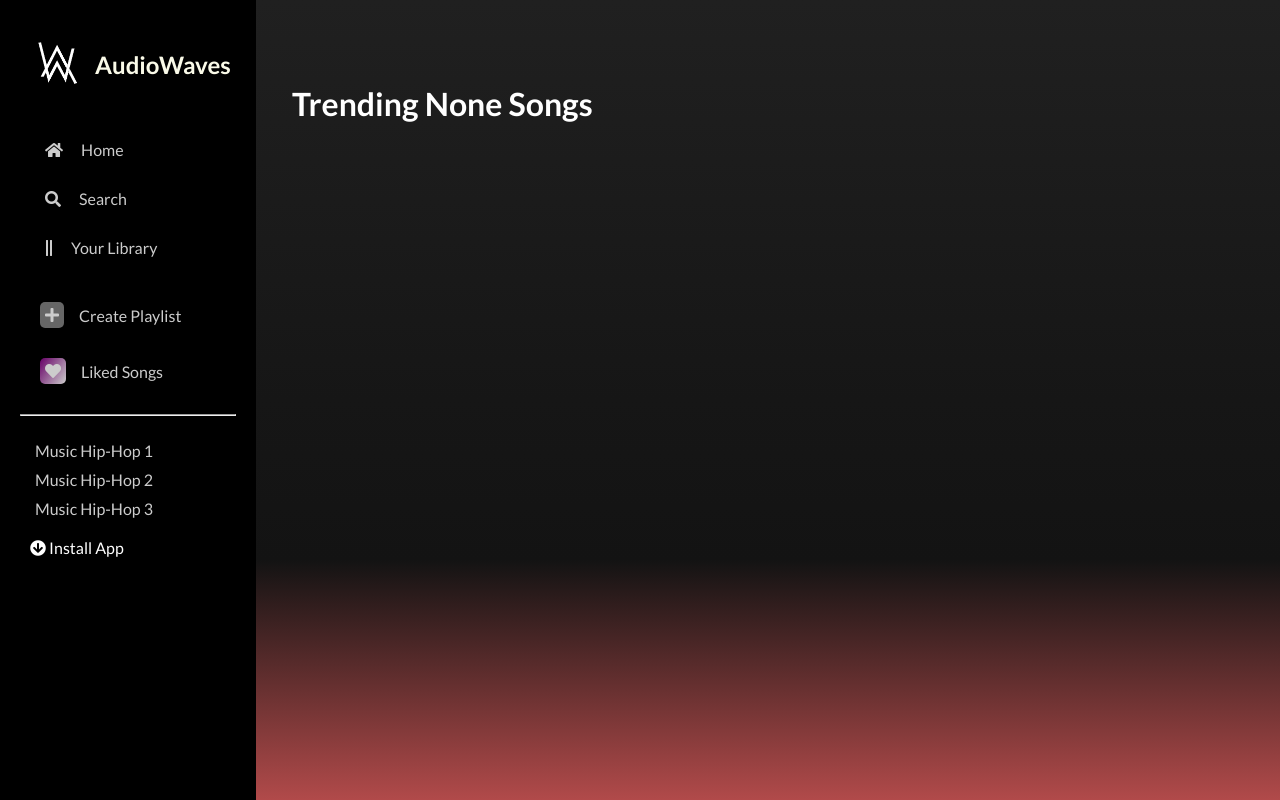
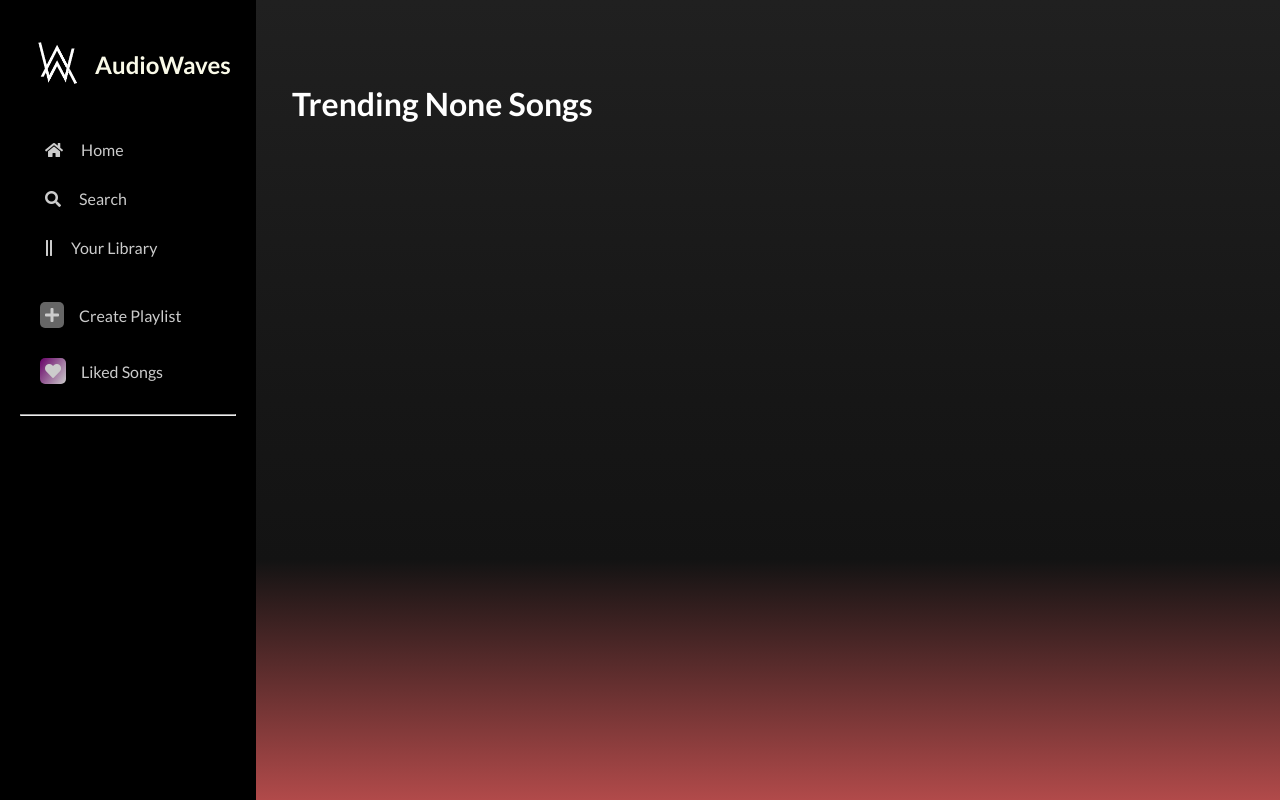
Before and after one commit to bristi03/Online_Music_Store, a Flask app: page /playlist in a window 1280 px wide. Run offline with Flask 3, Linux system fonts and the light colour scheme; data that the repository does not hold is empty; parts of the project's set-up code (start-up, migrations or seed data) failed here and were passed over; some libraries are stand-ins or nearby versions.

Commit message:
playlist.html update

```diff
--- a/templates/playlist.html
+++ b/templates/playlist.html
@@ -29,7 +29,7 @@
             AudioWaves</div>
     </div>
     <div id="navigation">
-        <a href="#main" class="navigation_item">
+        <a href="/" class="navigation_item">
             <i class="fas fa-home"></i>
             <span>Home</span>
         </a>
@@ -58,20 +58,7 @@
 
     </div>
     <hr class="line" />
-    <div id="bottom">
-        <ul id="music__list">
-            <li class="music__item"><a href="#" class="music__link">Music Hip-Hop 1</a></li>
-            <li class="music__item"><a href="#" class="music__link">Music Hip-Hop 2</a></li>
-            <li class="music__item"><a href="#" class="music__link">Music Hip-Hop 3</a></li>
-        </ul>
-        <div class="download__item">
-            <a href="#" id="download__link">
-                <i class="fas fa-arrow-circle-down"></i> Install App
-            </a>
 
-        </div>
-
-    </div>
 </div>
 <div id="content">
 <main id="main">
```
